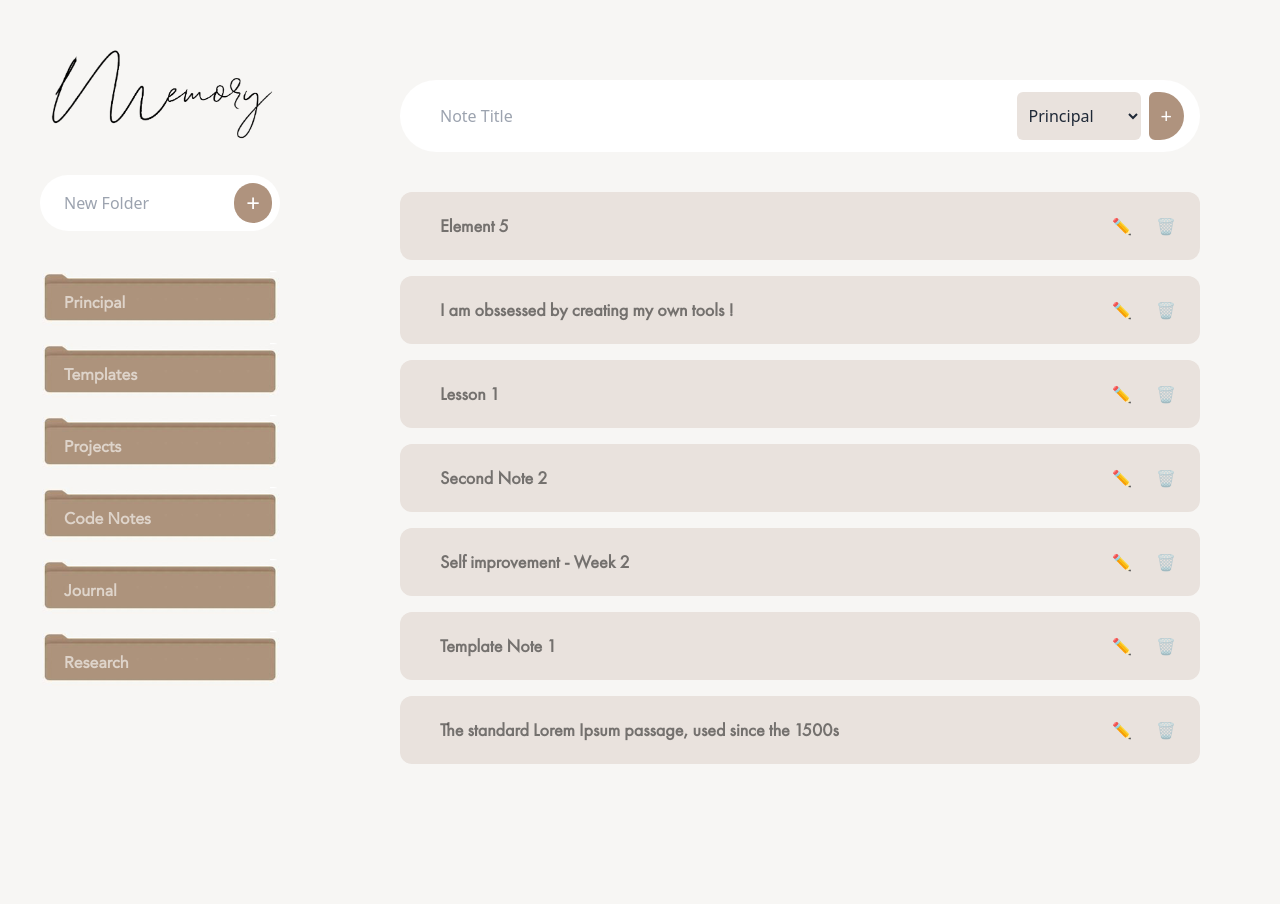
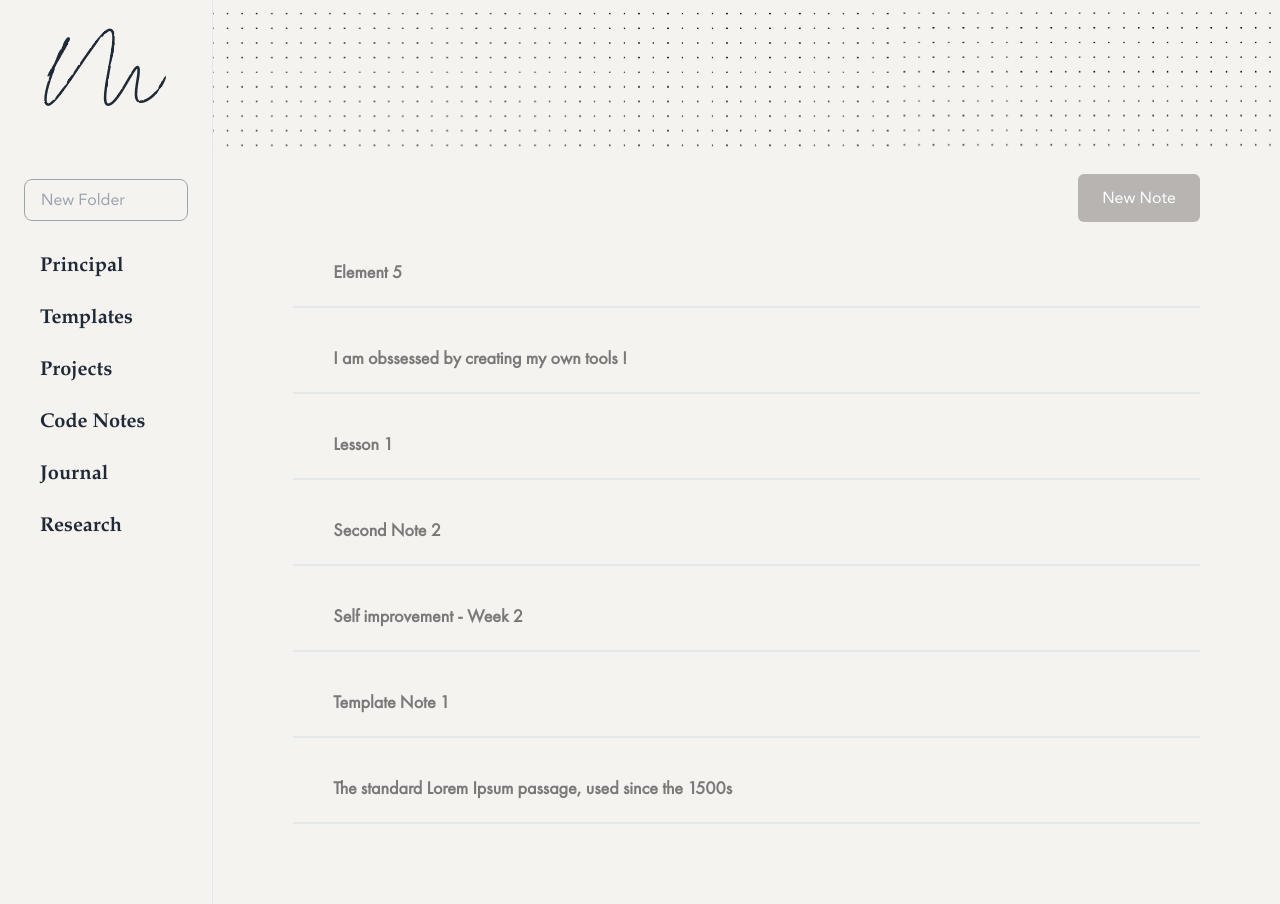
Before and after one commit to yousboot/Kuni, a Flask app: page / in a window 1280 px wide. Before the commit the page ends 764 px from the top, so only its background shows below. Run offline with Flask 3, Linux system fonts and the light colour scheme; data comes from the database, SQL or seed files in the repository; both versions use the stored data as it was after the commit.

Commit message:
updated UI

```diff
--- a/app.py
+++ b/app.py
@@ -49,15 +49,11 @@ init_db()
 
 @app.route('/')
 def index():
-    folder_id = request.args.get('folder_id', type=int)
     with sqlite3.connect(DB_FILE) as conn:
         c = conn.cursor()
         c.execute("SELECT id, name FROM folders")
         folders = c.fetchall()
-        if folder_id:
-            c.execute("SELECT id, title FROM notes WHERE folder_id = ?", (folder_id,))
-        else:
-            c.execute("SELECT id, title FROM notes")
+        c.execute("SELECT id, title FROM notes")
         notes = c.fetchall()
     return render_template('index.html', notes=notes, folders=folders)
 
@@ -94,17 +90,27 @@ def delete_folder(folder_id):
 
 @app.route('/add', methods=['POST'])
 def add_note():
-    title = request.form['title']
-    folder_id = request.form['folder_id']
+    data = request.json
+    title = data.get('title')
+    folder_id = data.get('folder_id')
+    subtitle = data.get('subtitle', '')
+
+    if not title or not folder_id:
+        return jsonify({"success": False, "error": "Missing title or folder ID"}), 400
+
     filename = f"{title}.md"
     filepath = os.path.join(NOTES_DIR, filename)
+
     with open(filepath, 'w') as f:
-        f.write("# New Note\n")
+        f.write(f"# {title}\n\n### {subtitle}\n\n")
+
     with sqlite3.connect(DB_FILE) as conn:
         c = conn.cursor()
-        c.execute("INSERT INTO notes (title, filename, folder_id) VALUES (?, ?, ?)", (title, filename, folder_id))
+        c.execute("INSERT INTO notes (title, filename, folder_id, subtitle) VALUES (?, ?, ?, ?)",
+                  (title, filename, folder_id, subtitle))
         conn.commit()
-    return redirect(url_for('index'))
+
+    return jsonify({"success": True})
 
 @app.route('/edit/<int:note_id>', methods=['GET', 'POST'])
 def edit_note(note_id):
@@ -218,6 +224,25 @@ def view_note(note_id):
     html_content = markdown.markdown(content)
     return render_template('note.html', title=note[0], content=html_content, note_id=note_id)
 
+@app.route('/get_notes', methods=['GET'])
+def get_notes():
+    folder_id = request.args.get('folder_id')
+
+    if not folder_id:
+        return jsonify({"error": "Missing folder_id parameter"}), 400
+
+    try:
+        folder_id = int(folder_id)
+    except ValueError:
+        return jsonify({"error": "Invalid folder_id parameter"}), 400
+
+    with sqlite3.connect(DB_FILE) as conn:
+        c = conn.cursor()
+        c.execute("SELECT id, title FROM notes WHERE folder_id = ?", (folder_id,))
+        notes = [{"id": row[0], "title": row[1]} for row in c.fetchall()]
+    return jsonify(notes)
+
+
 
 if __name__ == '__main__':
     app.run(debug=True)
--- a/static/script.js
+++ b/static/script.js
@@ -302,3 +302,107 @@ function shareNote(noteId) {
     .then((data) => alert(data.message || "Note shared successfully"))
     .catch((error) => alert("Failed to share note"));
 }
+
+document.addEventListener("DOMContentLoaded", () => {
+  console.log("DOM fully loaded and parsed");
+
+  let folderInput = document.querySelector('input[name="name"]');
+
+  if (folderInput) {
+    folderInput.addEventListener("keypress", function (event) {
+      if (event.key === "Enter") {
+        event.preventDefault(); // Prevents any unintended behavior
+        this.form.submit();
+      }
+    });
+  }
+});
+
+function openNotePopup() {
+  document.getElementById("notePopup").classList.remove("hidden");
+}
+
+function closeNotePopup() {
+  document.getElementById("notePopup").classList.add("hidden");
+}
+
+function submitNote() {
+  let title = document.getElementById("noteTitle").value;
+  let folderId = document.getElementById("noteFolder").value;
+  let subtitle = document.getElementById("noteSubtitle").value;
+
+  if (!title || !folderId) {
+    alert("Title and folder are required.");
+    return;
+  }
+
+  fetch("/add_note", {
+    method: "POST",
+    headers: { "Content-Type": "application/json" },
+    body: JSON.stringify({
+      title: title,
+      folder_id: folderId,
+      subtitle: subtitle,
+    }),
+  })
+    .then((response) => response.json())
+    .then((data) => {
+      if (data.success) {
+        alert("Note created successfully!");
+        closeNotePopup();
+        window.location.reload(); // Reload to update the notes list
+      } else {
+        alert("Error creating note: " + data.error);
+      }
+    })
+    .catch((error) => console.error("Error:", error));
+}
+
+document.addEventListener("DOMContentLoaded", function () {
+  let activeFolderId = localStorage.getItem("activeFolder");
+
+  if (activeFolderId) {
+    let activeElement = document.querySelector(
+      `[data-folder-id='${activeFolderId}']`
+    );
+    if (activeElement) {
+      setActiveFolder(activeElement, activeFolderId);
+    }
+  }
+});
+
+function setActiveFolder(selectedElement, folderId) {
+  // Remove active styling from all folders
+  document.querySelectorAll("#folderList li").forEach((folder) => {
+    folder.classList.remove("bg-custom-folder", "text-gray-700");
+    folder.classList.add("bg-custom-slidebar");
+  });
+
+  // Add active styling to the selected folder
+  selectedElement.classList.remove("bg-custom-slidebar");
+  selectedElement.classList.add("bg-custom-folder", "text-gray-700");
+
+  // Save active folder in localStorage
+  localStorage.setItem("activeFolder", folderId);
+
+  // Fetch notes dynamically and update the UI
+  fetch(`/get_notes?folder_id=${folderId}`)
+    .then((response) => response.json())
+    .then((data) => {
+      let notesList = document.getElementById("notesList");
+      notesList.innerHTML = ""; // Clear current notes list
+
+      if (data.length === 0) {
+        notesList.innerHTML = "";
+      } else {
+        data.forEach((note) => {
+          let li = document.createElement("li");
+          li.className =
+            "px-6 py-5 border-b-2 text-black text-opacity-50 bg-custom-slidebar cursor-pointer flex justify-between items-center transition-all duration-200 hover:rounded-md";
+          li.innerHTML = `<a href="/note/${note.id}" class="w-4/5"><span class="ml-4 font-futurabkbt text-lg font-bold">${note.title}</span></a>`;
+          notesList.appendChild(li);
+        });
+      }
+    })
+    .catch((error) => console.error("Error fetching notes:", error));
+}
--- a/static/styles.css
+++ b/static/styles.css
@@ -26,6 +26,13 @@
   font-style: normal;
 }
 
+@font-face {
+  font-family: "Lovtony";
+  src: url("/static/fonts/Lovtony\ Script.ttf") format("truetype");
+  font-weight: normal;
+  font-style: normal;
+}
+
 .font-janna {
   font-family: "Janna", sans-serif;
 }
@@ -40,6 +47,16 @@
 
 .font-madani {
   font-family: "Madani", sans-serif;
+}
+
+.font-lovtony {
+  font-family: "Lovtony", sans-serif;
+}
+
+.logo {
+  font-family: "Lovtony", sans-serif;
+  font-size: 50px;
+  font-weight: bold;
 }
 
 .modal {
@@ -72,12 +89,16 @@
 }
 
 .bg-custom-slidebar {
-  background-color: #e9e2dd;
+  background-color: #f5f3f0;
   transition: background-color 0.3s ease-in-out;
 }
 
 .bg-custom-slidebar:hover {
-  background-color: #cdc0b7;
+  background-color: #eae5e3;
+}
+
+.bg-custom-folder {
+  background-color: #eae5e3;
 }
 
 .bg-custom-content {
@@ -85,13 +106,38 @@
 }
 
 .bg-custom-color {
-  background-color: #f7f6f4;
+  background-color: #f5f3f0;
+}
+
+.bg-custom-color1 {
+  background-color: #f6f3f0;
+}
+
+.bg-custom-color2 {
+  background-color: #b7b4b1;
+}
+
+.bg-custom-color2:hover {
+  background-color: #7b7a77;
+}
+
+.bg-custom-color3 {
+  background-color: #7b7a77;
+}
+
+.bg-custom-color4 {
+  background-color: #2b2b2b;
 }
 
 .bg-folder {
   background-size: cover;
   background-position: center;
   background-repeat: no-repeat;
+}
+
+.bg-grid {
+  background: url("/static/img/grid.jpg") no-repeat center center;
+  background-size: cover;
 }
 
 .tool-btn {
@@ -142,3 +188,12 @@
 .prose table {
   font-family: initial;
 }
+
+.cover-image {
+  width: 100%;
+  height: 150px; /* Adjust to desired height */
+  background-image: url("/static/img/cover.png");
+  background-size: cover;
+  background-position: center;
+  border-radius: 10px; /* Optional */
+}
--- a/templates/index.html
+++ b/templates/index.html
@@ -20,105 +20,70 @@
     <div class="min-h-screen flex">
       <!-- Sidebar for Folders -->
 
-      <div class="w-1/4 px-10 py-10 ">
-        <img
-          src="/static/img/icon.png"
-          alt="App Icon"
-          class="w-[1/2] mb-6 h-[1/2]"
-        />
+      <div class="w-1/6  py-10 border-r  ">
+        <div class="flex flex-col items-center">
+          <span class="logo mb-14">M</span>
           <form
             action="{{ url_for('add_folder') }}"
             method="post"
-          class="flex bg-white rounded-full p-2 mb-10 gap-2"
+            class="relative flex p-2 mb-4 bg-custom-color w-full"
           >
+            <div class="relative w-full px-4">
               <input
                 type="text"
                 name="name"
                 placeholder="New Folder"
                 required
-            class="w-full p-2 pl-4 rounded-full border-white focus:border-white focus:ring-white focus:outline-none"
+                class="w-full font-janna p-2 pl-4 pr-10 bg-custom-color focus:outline-none border-gray-400  border rounded-lg"
               />
+            </div>
+          </form>
+        </div>
 
-          <button
-            type="submit"
-            class="bg-custom-sidebar text-white text-2xl text-white p-3 py-1 rounded-full"
+        <div class="ml-4">
+          <ul
+            class="gap-2"
+            id="folderList"
           >
-            +
-          </button>
-        </form>
-        <ul class="gap-2">
             {% for folder in folders %}
             <li
-            class="group flex mb-3 justify-between bg-contain bg-no-repeat items-center py-4 p-2 rounded-md cursor-pointer"
-            style="background-image: url('/static/img/folder.jpg');"
-            onclick="window.location='{{ url_for('index', folder_id=folder[0]) }}';"
+              class="group flex mb-3 justify-between items-center py-1 px-2 mr-2 rounded-md cursor-pointer transition-all duration-200 bg-custom-slidebar"
+              data-folder-id="{{ folder[0] }}"
+              onclick="setActiveFolder(this, '{{ folder[0] }}')"
             >
               <span
-              class="font-janna font-bold mt-1 ml-4 text-white text-opacity-60 folder-name"
+                class="font-garamond text-xl font-bold mt-1 ml-4 folder-name"
               >
-              {{ folder[1][:25] ~ '...' if folder[1]|length > 28 else folder[1]
-              }}
+                {{ folder[1][:25] ~ '...' if folder[1]|length > 28 else
+                folder[1] }}
               </span>
-            <div
-              class="flex gap-4 text-xl opacity-0 transition-opacity duration-200 group-hover:opacity-100"
-            >
-              <a
-                href="{{ url_for('edit_folder', folder_id=folder[0]) }}"
-                class="text-yellow-500 hover:opacity-40"
-              >
-                ✏️
-              </a>
-              <form
-                action="{{ url_for('delete_folder', folder_id=folder[0]) }}"
-                method="post"
-              >
-                <button
-                  type="submit"
-                  class="text-red-500 hover:opacity-40"
-                  onclick="return confirm('Are you sure?')"
-                >
-                  🗑️
-                </button>
-              </form>
-            </div>
             </li>
             {% endfor %}
           </ul>
         </div>
+      </div>
 
       <!-- Main Content for Notes -->
-      <div class="flex-1 px-20 py-20  flex flex-col bg-[#f1f1ef]">
-        <form
-          action="{{ url_for('add_note') }}"
-          method="post"
-          class="flex gap-2 mb-10 bg-white px-4 py-3 rounded-full"
+      <div class="flex-1   pb-20  flex flex-col bg-[#f1f1ef]">
+        <div class="cover-image mb-6"></div>
+
+        <div class="px-20">
+          <div class="flex flex-row justify-end">
+            <button
+              onclick="openNotePopup()"
+              class="bg-custom-color2 font-janna text-white px-6 py-3 rounded-md mb-4"
             >
-          <input
-            type="text"
-            name="title"
-            placeholder="Note Title"
-            required
-            class="w-full p-3 pl-6 rounded-l-3xl rounded-r-md border-white focus:border-white focus:ring-white focus:outline-none"
-          />
-          <select
-            name="folder_id"
-            class="p-2 bg-custom-slidebar rounded-md"
+              New Note
+            </button>
+          </div>
+
+          <ul
+            class="notes-list space-y-4 flex-grow overflow-y-auto"
+            id="notesList"
           >
-            {% for folder in folders %}
-            <option value="{{ folder[0] }}">{{ folder[1] }}</option>
-            {% endfor %}
-          </select>
-          <button
-            type="submit"
-            class="bg-custom-sidebar  text-white text-xl rounded-r-3xl rounded-l-md text-white p-3 py-1 rounded-full"
-          >
-            +
-          </button>
-        </form>
-        <ul class="space-y-4 flex-grow overflow-y-auto">
             {% for note in notes %}
             <li
-            class=" px-6 py-5 rounded-xl text-black text-opacity-50 bg-custom-slidebar cursor-pointer flex justify-between items-center"
+              class="px-6 py-5 border-b-2 text-black text-opacity-50 bg-custom-slidebar cursor-pointer flex justify-between items-center transition-all duration-200 hover:rounded-md"
             >
               <a
                 href="{{ url_for('view_note', note_id=note[0]) }}"
@@ -128,30 +93,10 @@
                   {{ note[1] }}
                 </span>
               </a>
-
-            <div class="space-x-4">
-              <a
-                href="{{ url_for('edit_note', note_id=note[0]) }}"
-                class="text-yellow-500"
-              >
-                ✏️
-              </a>
-              <form
-                action="{{ url_for('delete_note', note_id=note[0]) }}"
-                method="post"
-                class="inline"
-              >
-                <button
-                  type="submit"
-                  class="text-red-500 hover:underline"
-                  onclick="return confirm('Are you sure?')"
-                ></button>
-                🗑️
-              </form>
-            </div>
             </li>
             {% endfor %}
           </ul>
+        </div>
       </div>
     </div>
 
@@ -170,5 +115,66 @@
         <div id="modal-content"></div>
       </div>
     </div>
+
+    <!-- Note Creation Popup -->
+    <div
+      id="notePopup"
+      class="fixed inset-0 bg-gray-600 bg-opacity-50 flex items-center justify-center hidden"
+    >
+      <div class="bg-white rounded-lg shadow-lg p-6 max-w-md w-full relative">
+        <button
+          onclick="closeNotePopup()"
+          class="absolute top-2 right-2 text-gray-500 hover:text-gray-900"
+        >
+          ✕
+        </button>
+
+        <h2 class="text-lg font-bold mb-4">Create a New Note</h2>
+
+        <form
+          id="noteForm"
+          action="{{ url_for('add_note') }}"
+          method="post"
+        >
+          <div class="mb-4">
+            <label class="block text-gray-700">Title</label>
+            <input
+              type="text"
+              name="title"
+              required
+              class="w-full p-2 border rounded-md"
+            />
+          </div>
+
+          <div class="mb-4">
+            <label class="block text-gray-700">Folder</label>
+            <select
+              name="folder_id"
+              class="w-full p-2 border rounded-md"
+            >
+              {% for folder in folders %}
+              <option value="{{ folder[0] }}">{{ folder[1] }}</option>
+              {% endfor %}
+            </select>
+          </div>
+
+          <div class="mb-4">
+            <label class="block text-gray-700">Subtitle</label>
+            <input
+              type="text"
+              name="subtitle"
+              class="w-full p-2 border rounded-md"
+            />
+          </div>
+
+          <button
+            type="submit"
+            class="w-full bg-blue-600 text-white p-2 rounded-md"
+          >
+            Create Note
+          </button>
+        </form>
+      </div>
+    </div>
   </body>
 </html>
```
Also changed, not shown: notes.db, static/fonts/Lovtony Script.ttf (added), static/img/cover.png (added), static/img/folder-old.jpg (renamed from static/img/folder.jpg), static/img/grid.jpg (added). Lines whose indentation alone changed are shown as unchanged.
